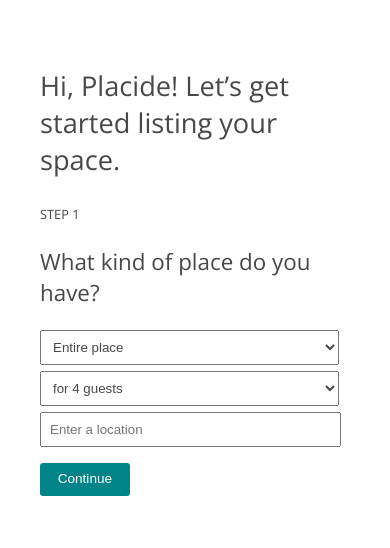
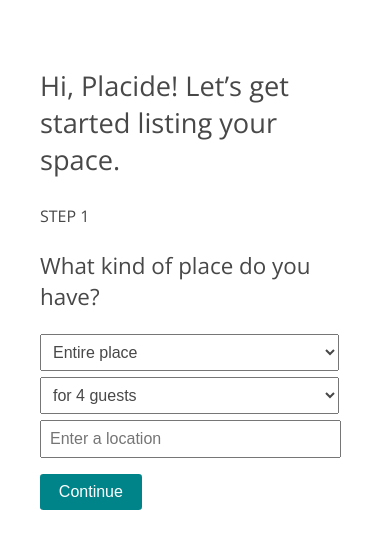
Before and after one commit to placideirandora/airbnb-host-frontend-with-vue, a Vue app: page / in a window 390 px wide. Shown: the top 548 px of the page. Built offline with nearby package versions, Linux system fonts and the light colour scheme.

Commit message:
Improve the Responsiveness

```diff
--- a/src/components/StepOne.vue
+++ b/src/components/StepOne.vue
@@ -73,14 +73,14 @@ export default {
 
     &__get-started {
       color: #484848;
-      font-size: 1.8rem;
+      font-size: 2rem;
       margin-left: 10rem;
     }
 
     &__step-one {
       color: #484848;
       text-transform: uppercase;
-      font-size: 0.8rem;
+      font-size: 1rem;
       margin-left: 10rem;
     }
 
@@ -90,21 +90,16 @@ export default {
       margin-left: 10rem;
     }
 
-    // margin-top: 3%;
-
     &__form-container {
       width: 40%;
       height: 80vh;
       margin-top: 2rem;
       margin-right: 8rem;
-      // padding-left: 15%;
-      // background: lightcoral;
     }
 
     &__image-container {
       width: 40%;
       height: 80vh;
-      // background: lightgreen;
     }
 
     &__image {
@@ -124,14 +119,16 @@ export default {
       width: 11rem;
       margin-right: 1rem;
       color: #484848;
+      font-size: 1rem;
     }
 
     &__location-input-field {
-      width: 52.4%;
+      width: 47.7%;
       padding: 0.5rem;
       margin-bottom: 1rem;
       margin-left: 10rem;
       color: #484848;
+      font-size: 1rem;
     }
 
     &__continue-btn {
@@ -139,14 +136,58 @@ export default {
       color: #fff;
       border: none;
       outline: none;
-      padding: 0.5rem 0.5rem  0.6rem 0.5rem;
+      padding: 0.55rem 0.5rem  0.6rem 0.5rem;
       border-radius: 0.2rem;
       width: 15%;
-      font-size: 0.85rem;
+      font-size: 1rem;
       margin-left: 10rem;
       cursor: pointer;
     }
   }
+
+/*
+  ##Device = Desktops
+  ##Screen = 1440px to higher resolution desktops
+*/
+
+@media (max-width: 1440px) {
+  .step-one-container {
+    &__place-guest-container {
+      margin-bottom: 1.5%;
+    }
+
+    &__location-input-field {
+      width: 61%;
+    }
+
+    &__continue-btn {
+      width: 20%;
+    }
+  }
+}
+
+/*
+  ##Device = Laptops, Desktops
+  ##Screen = B/w 1025px to 1280px
+*/
+
+@media (min-width: 1025px) and (max-width: 1280px) {
+
+  .step-one-container {
+    &__place-guest-container {
+      margin-bottom: 1.8%;
+    }
+
+    &__location-input-field {
+      width: 69%;
+    }
+
+    &__continue-btn {
+      width: 20%;
+    }
+  }
+
+}
 
   /*
   ##Device = Tablets, Ipads (portrait)
@@ -169,8 +210,9 @@ export default {
     }
 
     &__form-container {
-      width: 40%;
+      width: 48%;
       margin-right: 5rem;
+      padding-left: 4rem;
     }
 
     &__image {
@@ -180,7 +222,7 @@ export default {
     }
 
     &__place-guest-container {
-      margin-bottom: 2%;
+      margin-bottom: 3%;
       margin-left: 0rem;
     }
 
@@ -190,7 +232,7 @@ export default {
     }
 
     &__location-input-field {
-      width: 85%;
+      width: 73.8%;
       margin-left: 0rem;
     }
 
@@ -222,8 +264,9 @@ export default {
     }
 
     &__form-container {
-      width: 40%;
-       margin-right: 3rem;
+      width: 44%;
+      margin-right: 3rem;
+      padding-left: 1rem;
     }
 
     &__image {
@@ -235,15 +278,16 @@ export default {
     &__place-guest-container {
       margin-bottom: 2%;
       margin-left: 0rem;
+      margin-top: 2rem;
     }
 
     &__select {
-      width: 8rem;
+      width: 9rem;
       margin-right: 0.8rem;
     }
 
     &__location-input-field {
-      width: 84%;
+      width: 85%;
       margin-left: 0rem;
     }
 
@@ -306,7 +350,7 @@ export default {
     }
 
     &__continue-btn {
-      width: 30%;
+      width: 34%;
       margin-left: 0rem;
     }
   }
```
